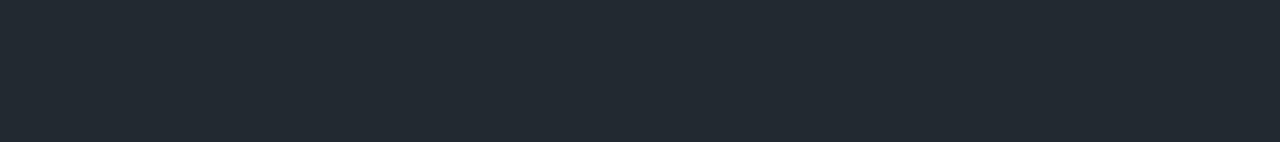
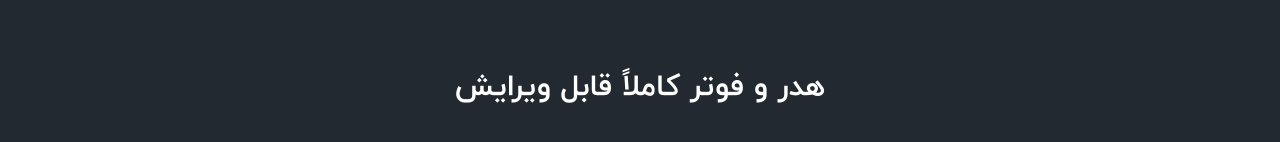
Before and after one commit to mahyarErshad/buildwall, a React (Vite) app: page / in a window 1280 px wide. Shown: the part 7540-7682 px from the top of the page. Built offline with nearby package versions, Linux system fonts and the light colour scheme.

Commit message:
Added a heading

```diff
--- a/src/Components/Body/FullyEditable/FullyEditable.jsx
+++ b/src/Components/Body/FullyEditable/FullyEditable.jsx
@@ -3,7 +3,7 @@ import React from 'react'
 function FullyEditable() {
   return (
     <section className='py-20 flex-center flex-col w-full px-4 gap-4'>
-
+    <h2 className='text-center text-3xl font-bold'>هدر و فوتر کاملاً قابل ویرایش</h2>
     </section>
   )
 }
```
